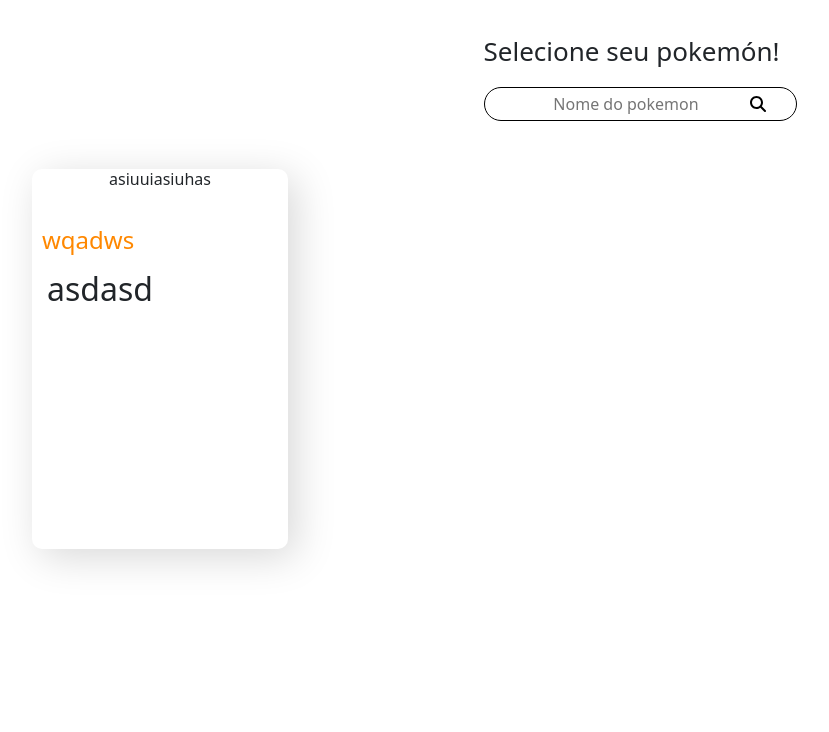
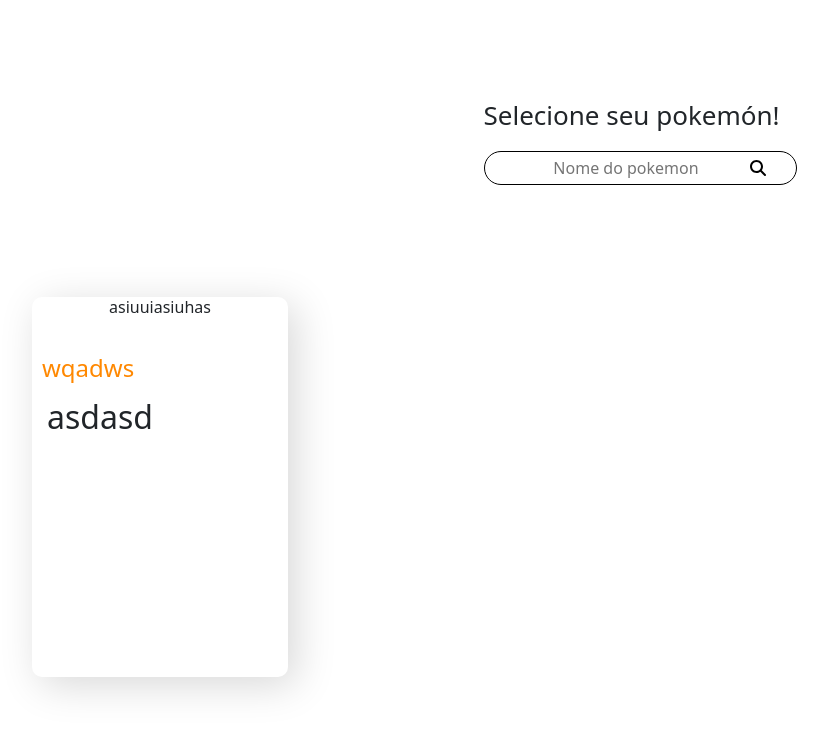
Before and after one commit to FellypePeder/Poke-API, a React (Create React App) app in the folder poke-api/: page / in a window 1280 px wide. Shown: the top 732 px of the page, without its empty margins (0-829 px from the left). Built offline with nearby package versions, Linux system fonts and the light colour scheme.

Commit message:
Pequenas alterações

```diff
--- a/poke-api/src/Components/Card/style.scss
+++ b/poke-api/src/Components/Card/style.scss
@@ -9,7 +9,6 @@
         box-shadow: 8px 8px 40px #a5a5a5;
         transform: translateY(-5px);
     }
-
     img{
         max-height: 120px;
         margin-top: 10px;
--- a/poke-api/src/Components/Navbar/style.scss
+++ b/poke-api/src/Components/Navbar/style.scss
@@ -6,6 +6,7 @@
         align-items: center;
         .container-texto{
             width: fit-content;
+            padding: 4em 0em;
             .texto{
                 font-size: 26px;
                 white-space: nowrap
```
Also changed, not shown: package.json (added, +12 -0 lines), poke-api/src/Components/Navbar/Navbar.jsx (+4 -4 lines), 2 other files (tests, documents, lock files or other folders).
